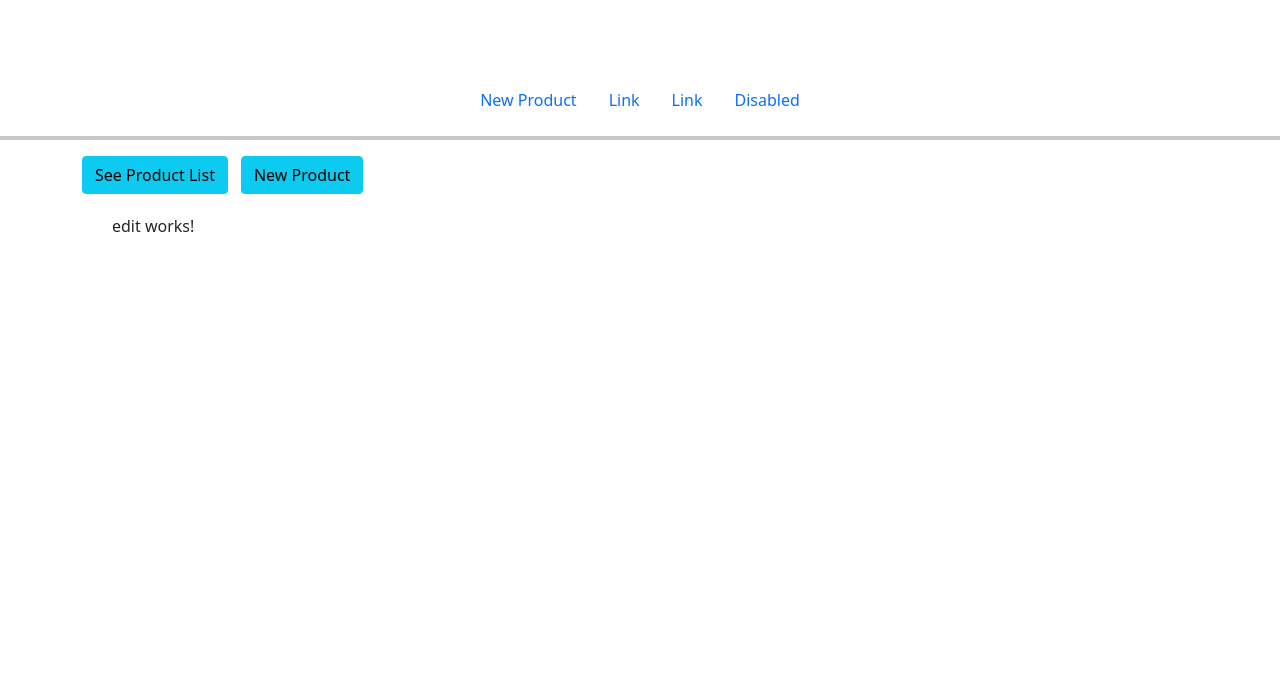
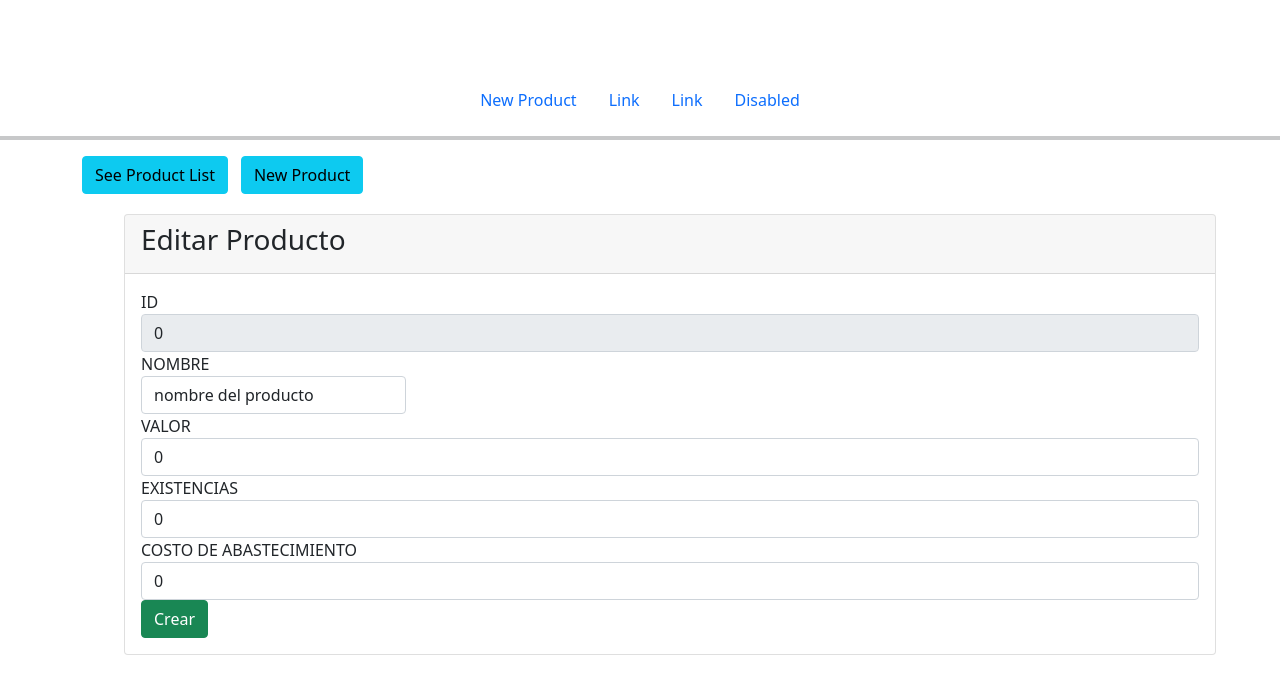
Before and after one commit to KevinGuzmanH/Contabilidad-Tienda-Front-Angular-, an Angular app: page /edit in a window 1280 px wide. Shown: the top 694 px of the page. Built offline with nearby package versions, Linux system fonts and the light colour scheme; no server answers.

Commit message:
Se añadio la funcion de editar y agregar un nuevo producto

```diff
--- a/src/app/Model/Producto.ts
+++ b/src/app/Model/Producto.ts
@@ -6,5 +6,11 @@ export class Producto{
   public balance: number;
 
 
-
+  constructor() {
+    this.id = 0;
+    this.nombre = 'nombre del producto';
+    this.valor = 0;
+    this.existencias = 0;
+    this.balance = 0;
+  }
 }
--- a/src/app/Service/service.service.ts
+++ b/src/app/Service/service.service.ts
@@ -8,9 +8,21 @@ import {Producto} from '../Model/Producto';
 export class ServiceService {
 
   constructor(private http: HttpClient) {}
-     URL = `http://localhost:5000/tabla`;
+     URL = `http://localhost:5000/tienda`;
 
     getProductos(){
-      return this.http.get<Producto[]>(this.URL);
+      return this.http.get<Producto[]>(this.URL + '/tabla');
     }
+    createProducto(producto: Producto){
+        return this.http.post<Producto>(this.URL + `/guardar`, producto);
+    }
+
+    getById(id: number){
+      return this.http.get<Producto>(this.URL + `/getbyid` + `/` + id);
+    }
+
+    updateProduct(producto: Producto){
+      return this.http.put<Producto> (this.URL + `/updateProduct`, producto);
+    }
+
 }
--- a/src/app/components/add/add.component.css
+++ b/src/app/components/add/add.component.css
@@ -0,0 +1,7 @@
+.btn-success{
+  margin-top: 14px;
+  padding: 10px;
+}
+#botonCrear{
+  text-align: center;
+}
--- a/src/app/components/add/add.component.html
+++ b/src/app/components/add/add.component.html
@@ -1 +1,43 @@
-<p>add works!</p>
+
+<div class="container">
+  <div class="card">
+    <div class="card-header">
+      <h3>Abastecer Producto</h3>
+    </div>
+    <div class="card-body">
+      <div class="form-group col-m-3">
+      <form >
+        <label for="idInput">ID</label>
+        <input [(ngModel)]="producto.id" [ngModelOptions]="{standalone: true}" class="form-control" type="text" id="idInput">
+      </form>
+      </div>
+      <div class="form-group col-md-3">
+        <form >
+          <label for="nombreInput">NOMBRE</label>
+          <input [(ngModel)]="producto.nombre" [ngModelOptions]="{standalone: true}" class="form-control" type="text" id="nombreInput">
+        </form>
+      </div>
+      <div class="form-group">
+        <form >
+          <label for="valorInput">VALOR</label>
+          <input [(ngModel)]="producto.valor" [ngModelOptions]="{standalone: true}" class="form-control" type="text" id="valorInput">
+        </form>
+      </div>
+      <div class="form-group">
+        <form >
+          <label for="existInput">EXISTENCIAS</label>
+          <input [(ngModel)]="producto.existencias" [ngModelOptions]="{standalone: true}" class="form-control" type="text" id="existInput">
+        </form>
+      </div>
+      <div class="form-group">
+        <form >
+          <label for="abastInput">COSTO DE ABASTECIMIENTO</label>
+          <input [(ngModel)]="producto.balance" [ngModelOptions]="{standalone: true}" class="form-control" type="text" id="abastInput">
+        </form>
+      </div>
+      <div id="botonCrear">
+      <button (click)="crear()" class="btn btn-success">Crear</button>
+      </div>
+    </div>
+  </div>
+</div>
--- a/src/app/components/add/add.component.ts
+++ b/src/app/components/add/add.component.ts
@@ -1,4 +1,7 @@
 import { Component, OnInit } from '@angular/core';
+import {Router} from '@angular/router';
+import {ServiceService} from '../../Service/service.service';
+import {Producto} from "../../Model/Producto";
 
 @Component({
   selector: 'app-add',
@@ -6,10 +9,20 @@ import { Component, OnInit } from '@angular/core';
   styleUrls: ['./add.component.css']
 })
 export class AddComponent implements OnInit {
+   producto: Producto=new Producto();
 
-  constructor() { }
+  constructor(private route: Router, private service: ServiceService) { }
 
   ngOnInit(): void {
+
+  }
+
+  crear(){
+    this.service.createProducto(this.producto)
+      .subscribe(data => {
+        alert('Abastecido con Exito');
+        this.route.navigate(['list']);
+      });
   }
 
 }
--- a/src/app/components/edit/edit.component.html
+++ b/src/app/components/edit/edit.component.html
@@ -1 +1,43 @@
-<p>edit works!</p>
+
+<div class="container">
+  <div class="card">
+    <div class="card-header">
+      <h3>Editar Producto</h3>
+    </div>
+    <div class="card-body">
+      <div class="form-group col-m-3">
+        <form >
+          <label for="idInput">ID</label>
+          <input disabled [(ngModel)]="producto.id" [ngModelOptions]="{standalone: true}" class="form-control" type="text" id="idInput">
+        </form>
+      </div>
+      <div class="form-group col-md-3">
+        <form >
+          <label for="nombreInput">NOMBRE</label>
+          <input [(ngModel)]="producto.nombre" [ngModelOptions]="{standalone: true}" class="form-control" type="text" id="nombreInput">
+        </form>
+      </div>
+      <div class="form-group">
+        <form >
+          <label for="valorInput">VALOR</label>
+          <input [(ngModel)]="producto.valor" [ngModelOptions]="{standalone: true}" class="form-control" type="text" id="valorInput">
+        </form>
+      </div>
+      <div class="form-group">
+        <form >
+          <label for="existInput">EXISTENCIAS</label>
+          <input [(ngModel)]="producto.existencias" [ngModelOptions]="{standalone: true}" class="form-control" type="text" id="existInput">
+        </form>
+      </div>
+      <div class="form-group">
+        <form >
+          <label for="abastInput">COSTO DE ABASTECIMIENTO</label>
+          <input [(ngModel)]="producto.balance" [ngModelOptions]="{standalone: true}" class="form-control" type="text" id="abastInput">
+        </form>
+      </div>
+      <div id="botonCrear">
+        <button (click)="actualizar()" class="btn btn-success">Crear</button>
+      </div>
+    </div>
+  </div>
+</div>
--- a/src/app/components/edit/edit.component.ts
+++ b/src/app/components/edit/edit.component.ts
@@ -1,4 +1,7 @@
 import { Component, OnInit } from '@angular/core';
+import {Producto} from "../../Model/Producto";
+import {ServiceService} from "../../Service/service.service";
+import {Router} from "@angular/router";
 
 @Component({
   selector: 'app-edit',
@@ -6,10 +9,27 @@ import { Component, OnInit } from '@angular/core';
   styleUrls: ['./edit.component.css']
 })
 export class EditComponent implements OnInit {
-
-  constructor() { }
+  producto: Producto = new Producto();
+  constructor(private service: ServiceService, route: Router) { }
 
   ngOnInit(): void {
+    this.obtenerProducto();
   }
 
+  obtenerProducto(){
+    JSON.stringify(localStorage.getItem('id'));
+    let id: number = JSON.parse(localStorage.getItem('id') as string) as number;
+
+    this.service.getById(id).subscribe(
+      data => {
+        this.producto = data;
+      });
+  }
+  actualizar(){
+     this.service.updateProduct(this.producto).subscribe(
+       data => {alert('actualizado'); }
+     );
+  }
+
+
 }
--- a/src/app/components/view-list/view-list.component.html
+++ b/src/app/components/view-list/view-list.component.html
@@ -24,7 +24,7 @@
               <td>{{producto.balance}}</td>
 
               <td>
-                <button class="btn btn-light">Editar</button>
+                <button (click)="editar(producto)" class="btn btn-light">Editar</button>
                 <button class="btn btn-light">Eliminar</button>
               </td>
 
--- a/src/app/components/view-list/view-list.component.ts
+++ b/src/app/components/view-list/view-list.component.ts
@@ -17,5 +17,8 @@ export class ViewListComponent implements OnInit {
       data => {this.productos = data; }
     );
   }
-
+  editar(producto: Producto){
+    localStorage.setItem('id', JSON.stringify(producto.id));
+    this.router.navigate(['edit']);
+  }
 }
```
